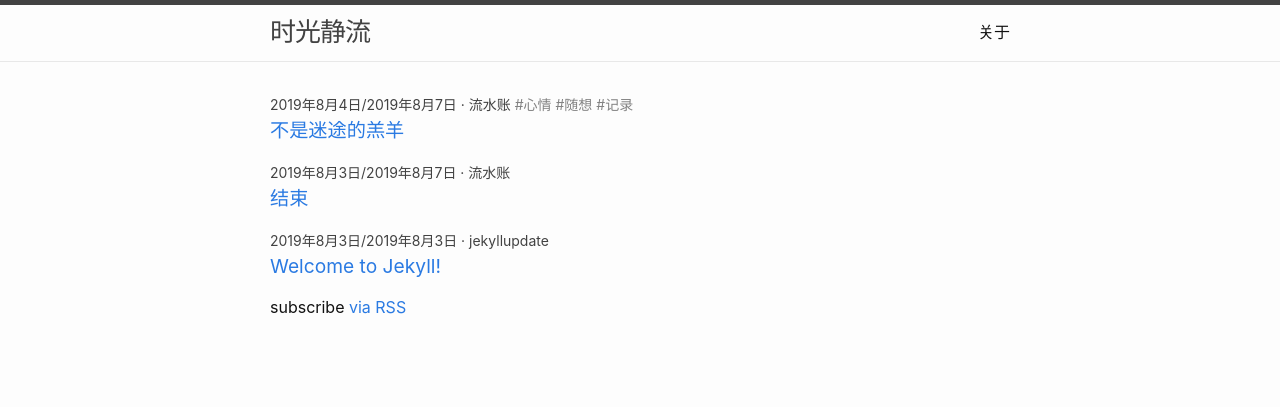
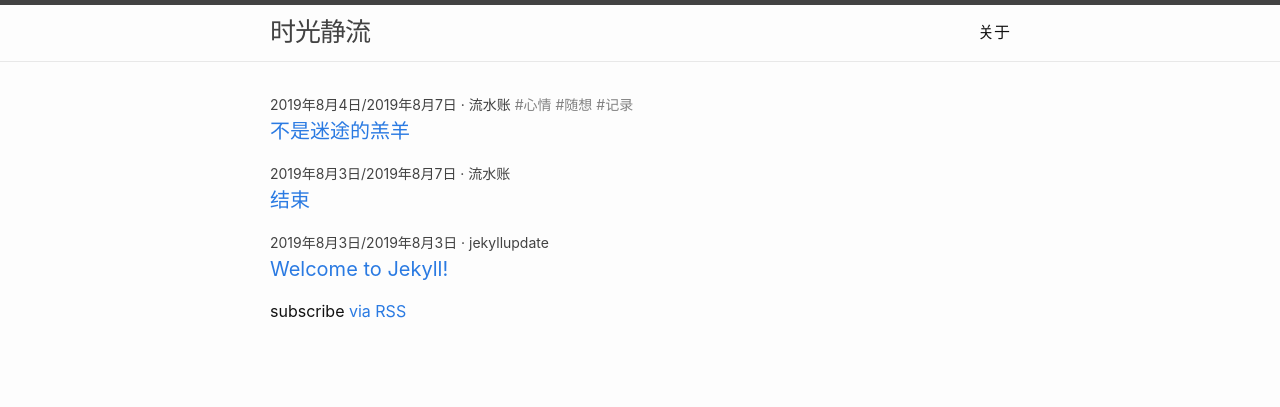
Before and after one commit to davinci-turing/davinci-turing.github.io, a Jekyll site: the page built from index.md, in a window 1280 px wide. Shown: the top 407 px of the page. Built offline with Jekyll 4.4.1, drawn with Linux system fonts in a browser that asks for light colours.

Commit message:
Minor modification of font size.

```diff
--- a/_sass/minima/_layout.scss
+++ b/_sass/minima/_layout.scss
@@ -210,7 +210,7 @@
 
 .post-link {
   display: block;
-  @include relative-font-size(1.2);
+  @include relative-font-size(1.25);
 }
 
 
```
